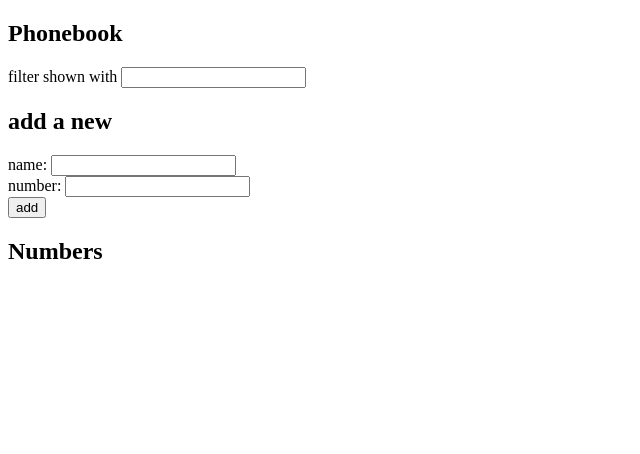
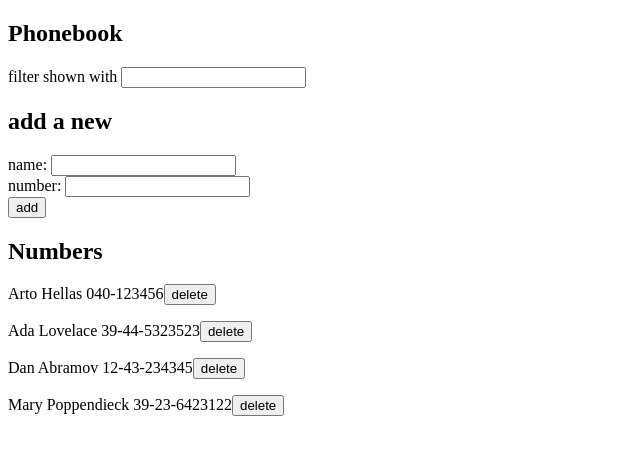
Before and after one commit to riandrei/full-stack-open-submissions, a React (Vite) app in the folder part2/phonebook/: page / in a window 1280 px wide. Shown: the top 454 px of the page, without its empty margins (0-640 px from the left). Built offline with nearby package versions, Linux system fonts and the light colour scheme; data requests are answered from the project's data file.

Commit message:
Completed exercise 2.15
Implemented a function where if the user tries to add an existing name, they would be asked if they wanted to replace the existing number of that existing name and replace it with the new one

```diff
--- a/part2/phonebook/db.json
+++ b/part2/phonebook/db.json
@@ -1,3 +1,24 @@
 {
-  "persons": []
+  "persons": [
+    {
+      "name": "Arto Hellas",
+      "number": "040-123456",
+      "id": 1
+    },
+    {
+      "name": "Ada Lovelace",
+      "number": "39-44-5323523",
+      "id": 2
+    },
+    {
+      "name": "Dan Abramov",
+      "number": "12-43-234345",
+      "id": 3
+    },
+    {
+      "name": "Mary Poppendieck",
+      "number": "39-23-6423122",
+      "id": 4
+    }
+  ]
 }
--- a/part2/phonebook/src/PersonForm.jsx
+++ b/part2/phonebook/src/PersonForm.jsx
@@ -16,18 +16,27 @@ const PersonForm = ({ persons, newName, newNumber, setNewName, setNewNumber, set
   const handleFormSubmit = (e) => {
     e.preventDefault();
 
-    const isExistingPerson = persons.map((person) => person.name).indexOf(newName);
+    const filteredPersons = persons.filter((person) => person.name === newName);
 
-    if (isExistingPerson >= 0) {
-      alert(`${persons[isExistingPerson].name} is already added to the phonebook`);
+    if (filteredPersons.length > 0) {
+      const confirmMessage = `${filteredPersons[0].name} is already added to the phonebook, replace the old number with a new one?`;
+
+      if (!window.confirm(confirmMessage)) {
         return;
       }
 
+      phonebookServices.editPerson({ ...filteredPersons[0], number: newNumber }).then((editedPerson) => {
+        setPersons(persons.map((person) => (person.id === editedPerson.id ? editedPerson : person)));
+        setNewName('');
+        setNewNumber('');
+      });
+    } else {
       phonebookServices.addPerson({ name: newName, number: newNumber }).then((person) => {
         setPersons(persons.concat(person));
         setNewName('');
         setNewNumber('');
       });
+    }
   };
 
   return (
--- a/part2/phonebook/src/Persons.jsx
+++ b/part2/phonebook/src/Persons.jsx
@@ -7,6 +7,7 @@ const Persons = ({ persons, searchEntry, setPersons }) => {
 
   const handleDeleteClick = ({ id, name }) => {
     const confirmationMessage = `Delete ${name}`;
+
     if (!window.confirm(confirmationMessage)) {
       return;
     }
--- a/part2/phonebook/src/services/phonebook.js
+++ b/part2/phonebook/src/services/phonebook.js
@@ -20,4 +20,11 @@ const deletePerson = (id) => {
   return request;
 };
 
-export default { getPeople, addPerson, deletePerson };
+const editPerson = (editedPerson) => {
+  console.log(editedPerson);
+  const request = axios.put(`${baseUrl}/${editedPerson.id}`, editedPerson);
+
+  return request.then((response) => response.data);
+};
+
+export default { getPeople, addPerson, deletePerson, editPerson };
```
Lines whose indentation alone changed are shown as unchanged.
